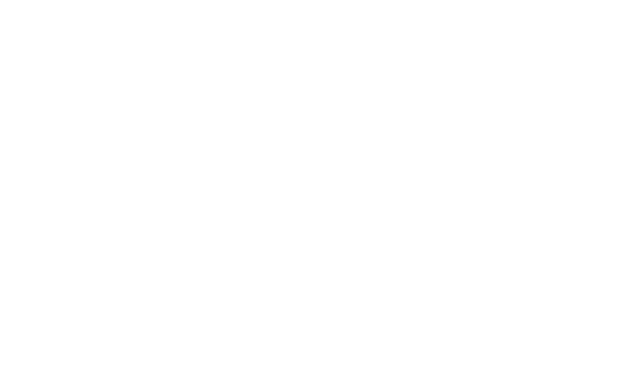
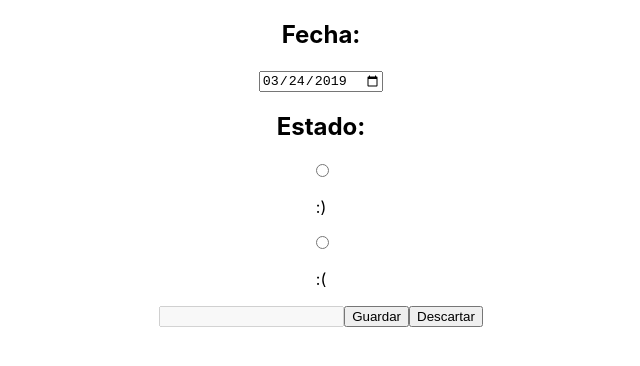
Before and after one commit to pixelvega/f-online-life-calendar-pixelvega, a React (Create React App) app: page /#/Edit in a window 1280 px wide. Shown: the top 366 px of the page, without its empty margins (319-959 px from the left). Built offline with nearby package versions, Linux system fonts and the light colour scheme.

Commit message:
Fix views routes and reset form

```diff
--- a/src/App.js
+++ b/src/App.js
@@ -4,25 +4,28 @@ import {Switch, Route} from 'react-router-dom';
 import Edit from './components/Edit';
 import List from './components/List';
 
-
 class App extends Component {
   constructor(props) {
     super(props);
+
     this.state = {
       dateSelected: new Date().toISOString().slice(0, 10),
       stateSelected: '',
       messageInserted: '',
       savedStates: []
     };
+
     this.handleDate = this.handleDate.bind(this);
     this.handleState = this.handleState.bind(this);
+    this.handleMessage = this.handleMessage.bind(this);
     this.discardData = this.discardData.bind(this);
     this.saveDay = this.saveDay.bind(this);
+    this.resetForm = this.resetForm.bind(this);
   }
 
   handleDate(e) {
     const date = e.currentTarget.value;
-    console.log('date: ', date);
+
     this.setState({
       dateSelected: date
     });
@@ -30,43 +33,69 @@ class App extends Component {
 
   handleState(e) {
     const state = e.currentTarget.value;
-    console.log('state: ', state);
+
     this.setState({
       stateSelected: state
     });
   }
 
+  handleMessage(e) {
+    let message = e.currentTarget.value;
+
+    this.setState({
+      messageInserted: message
+    });
+  }
+
   discardData() {
+
     this.setState({
       dateSelected: new Date().toISOString().slice(0, 10),
       stateSelected: ''
-
     });
   }
 
   saveDay() {
-    const {stateSelected, messageInserted, dateSelected, savedStates} = this.state;
+    let {stateSelected, messageInserted, dateSelected, savedStates} = this.state;
+
+    if (stateSelected==="unhappy") {
+      messageInserted = "";
+    }
+
     const newState = {
       state: stateSelected,
       message: messageInserted,
       date: dateSelected
     }
+
     this.setState(prevState => ({
       savedStates: [...prevState.savedStates, newState]
     }));
+
     return savedStates;
+  }
+
+  resetForm() {
+
+    this.setState({
+      dateSelected: new Date().toISOString().slice(0, 10),
+      stateSelected: '',
+      messageInserted: ''
+    })
   }
 
   render() {
     const {stateSelected, dateSelected, savedStates} = this.state;
+
     return (
       <div className="App">
         <Switch>
+          <Route path="/Edit/" render={()=>
+            <Edit handleDate={this.handleDate} handleState={this.handleState} handleMessage={this.handleMessage} stateSelected={stateSelected} dateSelected={dateSelected} discardData={this.discardData} saveDay={this.saveDay} />
+          }/>
+
           <Route exact path="/" render={()=>
-            <Edit handleDate={this.handleDate} handleState={this.handleState} stateSelected={stateSelected} dateSelected={dateSelected} discardData={this.discardData} saveDay={this.saveDay} />
-          }/>
-          <Route path="/List/" render={()=>
-            <List savedStates={savedStates} />
+            <List savedStates={savedStates} resetForm={this.resetForm} />
           }/>
         </Switch>
       </div>
--- a/src/components/Edit.js
+++ b/src/components/Edit.js
@@ -3,17 +3,19 @@ import {Link} from 'react-router-dom';
 
 class Edit extends Component {
   render() {
-    const {handleDate, handleState, stateSelected, discardData, dateSelected, saveDay} = this.props;
+    const {handleDate, handleState, stateSelected, discardData, dateSelected, saveDay, handleMessage} = this.props;
+
     return (
       <>
-      <div className="Edit">
+        <form className="Form">
+          <div className="date-group">
             <label>
-          Fecha:
+              <h2>Fecha:</h2>
               <input id="date" type="date" onChange={handleDate} value={dateSelected}></input>
             </label>
           </div>
-      <div className="estado">
-        Estado:
+          <div className="state-group">
+            <h2>Estado:</h2>
             <label  htmlFor="edit" className="option-genre">
               <input className="option-happy" id="happy" type="radio" value="happy" name="state" onChange={handleState} checked={stateSelected==="happy"?true:false} />
               <p className="option-happy-label">:)</p>
@@ -23,13 +25,16 @@ class Edit extends Component {
               <p className="option-unhappy-label">:(</p>
             </label>
             <label htmlFor="edit">
-          <input type="button" className="edit_btn save" value="Guardar" onClick={saveDay} />
+                <input type="text" onKeyUp={handleMessage} disabled={stateSelected==="unhappy"||stateSelected===""?true:false}/>
+            </label>
+            <label htmlFor="edit">
+            <Link to="/"><input type="button" className="edit_btn save" value="Guardar" onClick={saveDay} /></Link>
             </label>
             <label htmlFor="edit">
               <input type="button" className="edit_btn discard" value="Descartar" onClick={discardData} />
             </label>
           </div>
-      <Link to="/List">List Component</Link>
+        </form>
       </>
     );
   }
--- /dev/null
+++ b/src/components/Header.js
@@ -0,0 +1,14 @@
+import React, {Component} from 'react';
+import {Link} from 'react-router-dom';
+
+class Header extends Component {
+  render() {
+    return(
+      <div className="Header">
+        <Link to="/Edit/" onClick={this.props.resetForm}>+++++</Link>
+      </div>
+    );
+  }
+}
+
+export default Header;
--- a/src/components/List.js
+++ b/src/components/List.js
@@ -1,10 +1,13 @@
 import React, {Component} from 'react';
+import Header from './Header';
 
 class List extends Component {
   render() {
-    const {savedStates} = this.props;
+    const {savedStates, resetForm} = this.props;
     if(savedStates.length>0) {
       return(
+        <>
+          <Header resetForm={resetForm} />
           <ul className="List">
             {
               savedStates.map((item, index) => {
@@ -18,12 +21,16 @@ class List extends Component {
               })
             }
           </ul>
+        </>
       );
     } else {
       return(
+        <>
+          <Header />
           <div className="List">
             No hay datos guardados
           </div>
+        </>
       );
     }
   }
```
Lines whose indentation alone changed are shown as unchanged.
